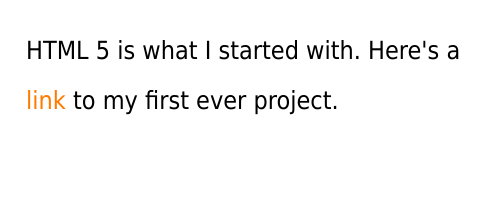
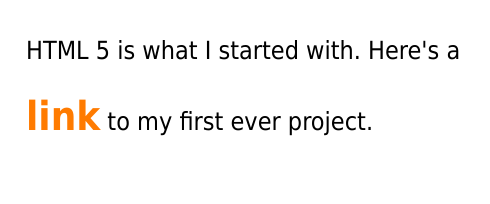
Before and after one commit to xOluwaseyi/secondproject, a plain HTML site: page index.html in a window 1280 px wide. Shown: the part 1876-2080 px from the top of the page, 484-974 px from the left. Drawn offline with Linux system fonts and the light colour scheme.

Commit message:
Update styles.css

```diff
--- a/CSS/styles.css
+++ b/CSS/styles.css
@@ -39,8 +39,8 @@ a {
     font-family: tahoma, serif;
     margin: 20px 20px;
     text-decoration: underline;
-    font-weight: 1000px;
-
+    font-weight: bolder;
+    font-size: 40px;
 }
 
 a:hover {
```
